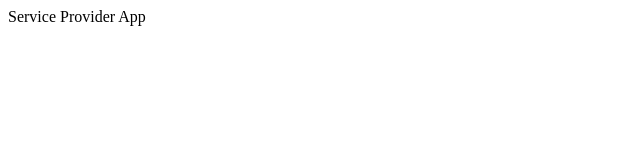
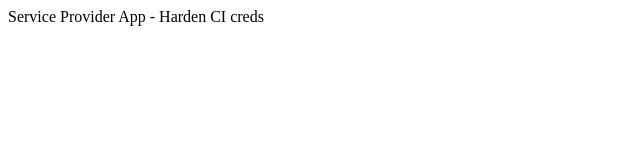
Before and after one commit to ghostfreak3000/eposta-service-dist, a plain HTML site: page index.html in a window 1280 px wide. Shown: the whole page, without its empty margins (0-640 px from the left). Drawn offline with Linux system fonts and the light colour scheme.

Commit message:
service_0.0.4

```diff
--- a/index.html
+++ b/index.html
@@ -7,6 +7,6 @@
     <title>Eposta | Service Provider</title>
 </head>
 <body>
-    Service Provider App
+    Service Provider App - Harden CI creds
 </body>
 </html>
```
Also changed, not shown: 1 other file.
